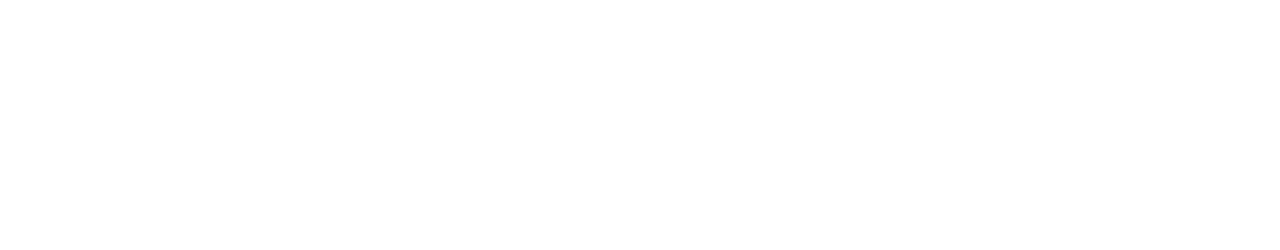
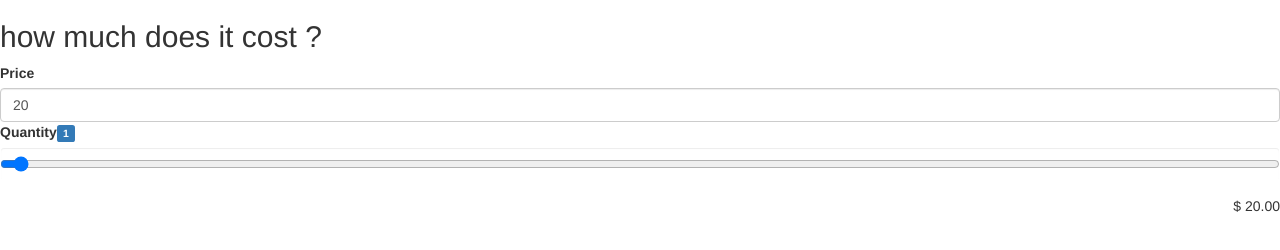
Before and after one commit to Ahmedshahwan2019/random-project, a plain HTML site: page index.html in a window 1280 px wide. Drawn offline with nearby package versions, Linux system fonts and the light colour scheme.

Commit message:
modify html ad js flies

```diff
--- a/index.html
+++ b/index.html
@@ -1,11 +1,38 @@
 <!DOCTYPE html>
 <html lang="en">
-<head>
-  <meta charset="UTF-8">
-  <meta name="viewport" content="width=device-width, initial-scale=1.0">
-  <title>Document</title>
-</head>
-<body>
-  <script src="main.js"></script>
-</body>
+  <head>
+    <meta charset="UTF-8" />
+    <meta name="viewport" content="width=device-width, initial-scale=1.0" />
+    <link
+      rel="stylesheet"
+      href="https://maxcdn.bootstrapcdn.com/bootstrap/3.4.1/css/bootstrap.min.css"
+    />
+    <title>price calc</title>
+  </head>
+  <body>
+    <div class="jumbotromr">
+      <h2>how much does it cost ?</h2>
+      <form class="form-group">
+        <label for="price ">Price</label>
+        <input type="text" class="form-control" name="price" value="20" />
+        <div class="form-group">
+          <label for="quantity"
+            >Quantity<span class="label label-primary" id="label-span"
+              >1</span
+            ></label
+          >
+          <input
+            type="range"
+            min="1"
+            max="20"
+            class="form-control"
+            name="quantity"
+            value="1"
+          />
+        </div>
+      </form>
+      <div class="text-right text-gaint" id="totalCost"></div>
+    </div>
+    <script src="main.js"></script>
+  </body>
 </html>
--- a/main.js
+++ b/main.js
@@ -1 +1,22 @@
-alert('hi there');
+const price = document.querySelector('[name=price]');
+const quantity = document.querySelector('[name=quantity]');
+const totalCost = document.getElementById('totalCost');
+const labelSpan = document.getElementById('label-span');
+console.log(labelSpan);
+
+const calcTotal = () => {
+  const prices = price.value;
+  const quantities = quantity.value;
+  const total = prices * quantities;
+  totalCost.innerText = '$ ' + total.toFixed(2);
+};
+calcTotal();
+
+function updateQuantity() {
+  let quantities = quantity.value;
+  labelSpan.innerText = quantities;
+}
+updateQuantity();
+price.addEventListener('input', calcTotal);
+quantity.addEventListener('input', calcTotal);
+labelSpan.addEventListener('input', updateQuantity);
```
